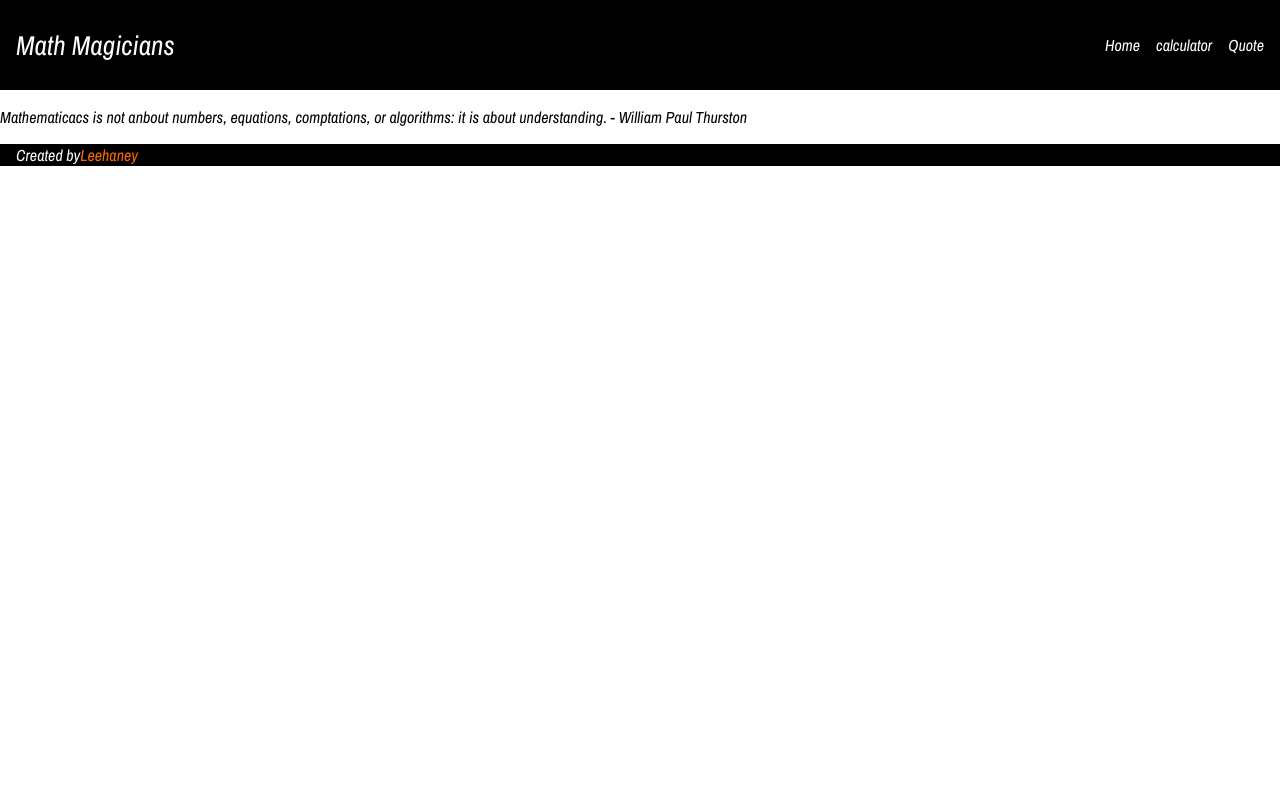
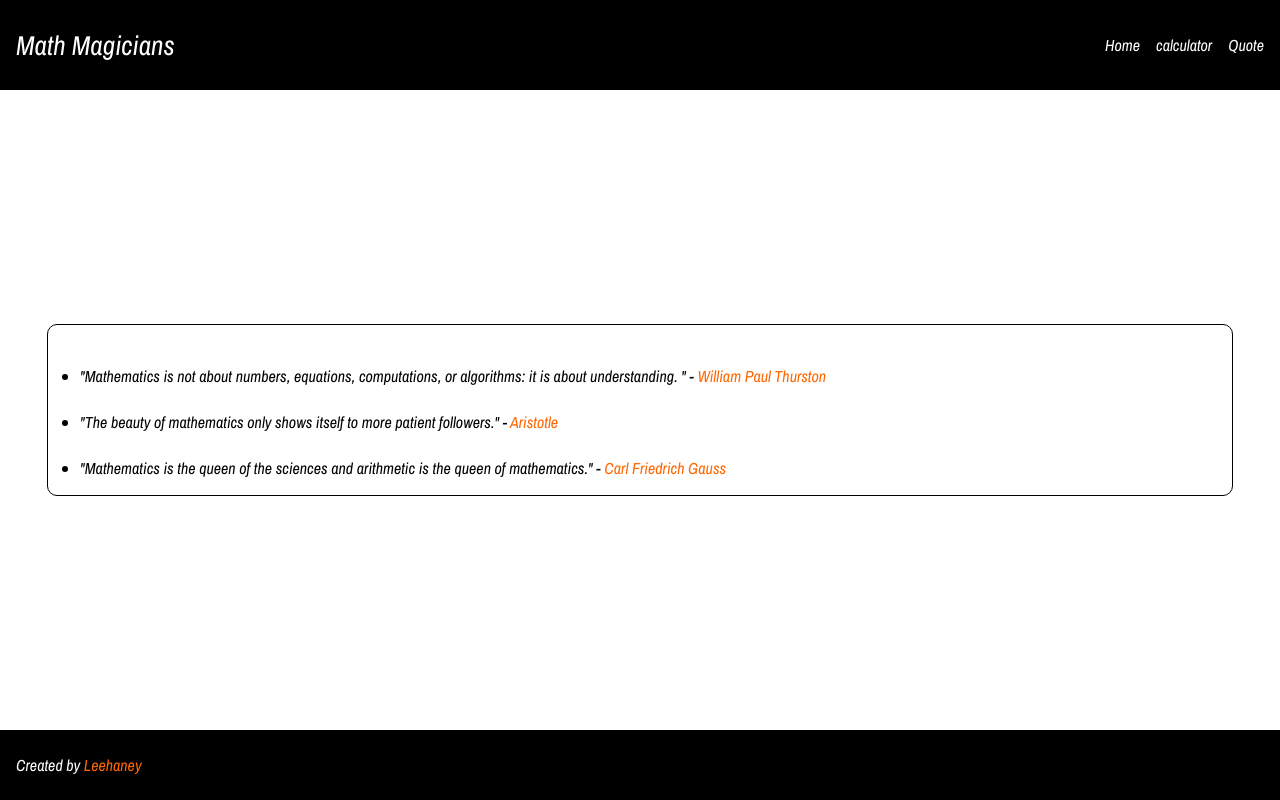
Before and after one commit to leehaney254/Math-Magician, a React (Create React App) app: page /quote in a window 1280 px wide. Built offline with nearby package versions, Linux system fonts and the light colour scheme.

Commit message:
Feat: Add home link

```diff
--- a/package.json
+++ b/package.json
@@ -1,7 +1,7 @@
 {
   "name": "math-magician",
   "version": "0.1.0",
-  "homepage": "https://leehaney254.github.io/Math-Magician",
+  "homepage": "https://leehaney254.github.io/",
   "repository": {
     "url": "git+https://github.com/leehaney254/Math-Magician.git"
   },
--- a/src/App.js
+++ b/src/App.js
@@ -16,6 +16,7 @@ function App() {
         <Route path="/" element={<Home />} />
         <Route path="/calculator" element={<CalculatorPage />} />
         <Route path="/quote" element={<Quote />} />
+        <Route path="/Math-Magician/" element={<Home />} />
       </Routes>
       <Footer />
     </>
--- a/src/components/Footer.js
+++ b/src/components/Footer.js
@@ -1,9 +1,9 @@
 import './Navbar.css';
 
 const Footer = () => (
-  <footer className="navbar">
+  <footer id="footer" className="navbar">
     Created by
-    <a id="footerLink" href="https://github.com/leehaney254">Leehaney</a>
+    <a id="footerLink" href="https://github.com/leehaney254"> Leehaney</a>
   </footer>
 );
 
--- a/src/components/Navbar.css
+++ b/src/components/Navbar.css
@@ -22,13 +22,19 @@
   text-decoration: none;
 }
 
-.link:hover {}
+.link:hover {
+  color: #ff6700;
+}
 
 #logo {
   font-size: 1.7rem;
 }
 
 #footerLink {
-  color: #FF6700;
+  color: #ff6700;
   text-decoration: none;
 }
+
+#footer {
+  padding: 1.5rem 1rem;
+}
--- a/src/pages/Home.css
+++ b/src/pages/Home.css
@@ -1,4 +1,4 @@
-#homeContent {
+.homeContent {
   border: 1px solid black;
   width: 90%;
   border-radius: 10px;
@@ -6,7 +6,7 @@
 }
 
 #homeContainer {
-  height: 85vh;
+  height: 79vh;
   display: flex;
   justify-content: center;
   align-items: center;
--- a/src/pages/Home.js
+++ b/src/pages/Home.js
@@ -1,10 +1,24 @@
-import React from 'react';
+import React, { useState, useEffect } from 'react';
 import './Home.css';
 
-const Home = () => (
+const Home = () => {
+  const [text, setText] = useState('');
+  const fullText = 'Welcome to our home page!';
+  const [index, setIndex] = useState(0);
+
+  useEffect(() => {
+    if (index < fullText.length) {
+      setTimeout(() => {
+        setText(text + fullText[index]);
+        setIndex(index + 1);
+      }, 80);
+    }
+  }, [index, text]);
+
+  return (
     <main id="homeContainer">
-    <div id="homeContent">
-      <h1>Welcome to our home page</h1>
+      <div className="homeContent">
+        <h1>{text}</h1>
         <p id="homeText">
           This is a simple and easy-to-use calculator.
           Our goal is to provide you with a quick and efficient way
@@ -20,5 +34,6 @@ const Home = () => (
       </div>
     </main>
   );
+};
 
 export default Home;
--- /dev/null
+++ b/src/pages/Quote.css
@@ -0,0 +1,14 @@
+#footerContainer {
+  height: 80vh;
+  display: flex;
+  justify-content: center;
+  align-items: center;
+}
+
+.listspace {
+  margin: 1.5rem 0 0 1rem;
+}
+
+.author {
+  color: #ff6700;
+}
--- a/src/pages/Quote.js
+++ b/src/pages/Quote.js
@@ -1,8 +1,27 @@
+import './Quote.css';
+
 const Quote = () => (
-  <p>
-    Mathematicacs is not anbout numbers, equations, comptations, or algorithms:
-    it is about understanding. - William Paul Thurston
-  </p>
+  <main id="footerContainer">
+    <ul className="homeContent">
+      <li className="listspace">
+        &quot;Mathematics is not about numbers, equations,
+        computations, or algorithms: it is about understanding.
+        &quot; -
+        <span className="author"> William Paul Thurston</span>
+      </li>
+      <li className="listspace">
+        &quot;The beauty of mathematics only shows itself to more patient followers.&quot;
+        -
+        <span className="author"> Aristotle</span>
+      </li>
+      <li className="listspace">
+        &quot;Mathematics is the queen of the sciences and arithmetic is
+        the queen of mathematics.&quot;
+        -
+        <span className="author"> Carl Friedrich Gauss</span>
+      </li>
+    </ul>
+  </main>
 );
 
 export default Quote;
--- a/src/pages/calculatorPage.css
+++ b/src/pages/calculatorPage.css
@@ -1,6 +1,18 @@
 #calcPage {
   display: flex;
   justify-content: space-between;
-  height: 81vh;
+  height: 77vh;
   margin: 2rem 1rem 0 1rem;
 }
+
+@media only screen and (max-width: 767px) {
+  #calcPage {
+    flex-direction: column;
+    align-items: center;
+    margin: 1rem 1rem 1rem 1rem;
+  }
+
+  #main {
+    width: 70%;
+  }
+}
```
Also changed, not shown: src/index.css (line endings or trailing spaces). Lines whose indentation alone changed are shown as unchanged.
